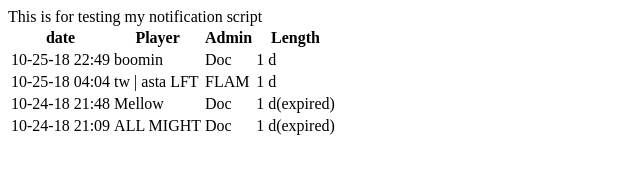
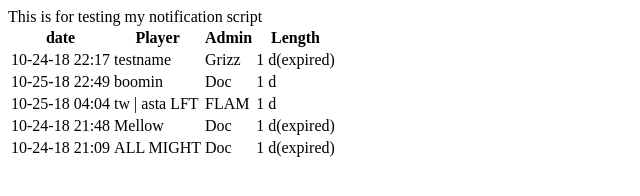
Before and after one commit to Dkealy/HorizonBanNotification, a plain HTML site: page docs/index.html in a window 1280 px wide. Shown: the whole page, without its empty margins (0-640 px from the left). Drawn offline with Linux system fonts and the light colour scheme.

Commit message:
Update index.html

```diff
--- a/docs/index.html
+++ b/docs/index.html
@@ -11,6 +11,12 @@
                 <th>Player</th>
                 <th>Admin</th>
                 <th>Length</th>
+            </tr>
+            <tr>
+                <td>10-24-18 22:17</td>
+                <td>testname</td>
+                <td>Grizz</td>
+                <td>1 d(expired)</td>
             </tr>
             <tr>
                 <td>10-25-18 22:49</td>
```
